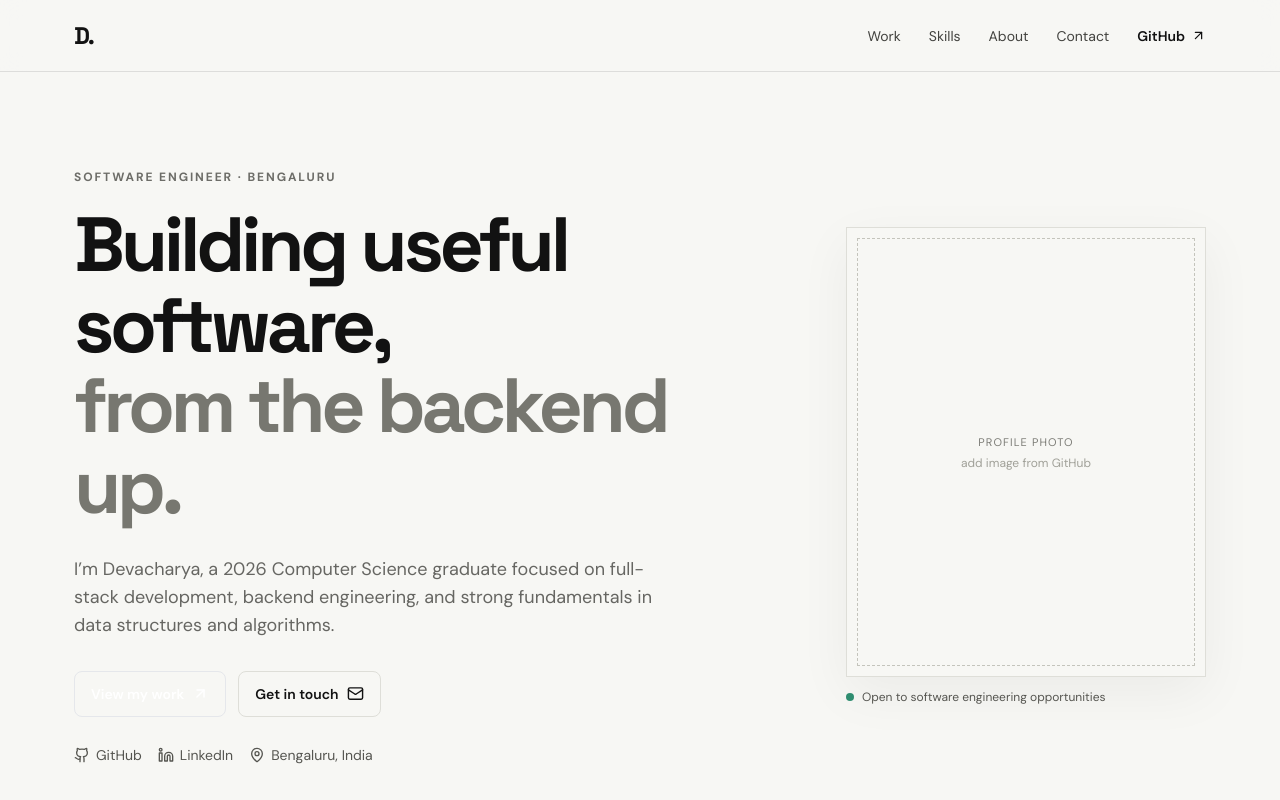
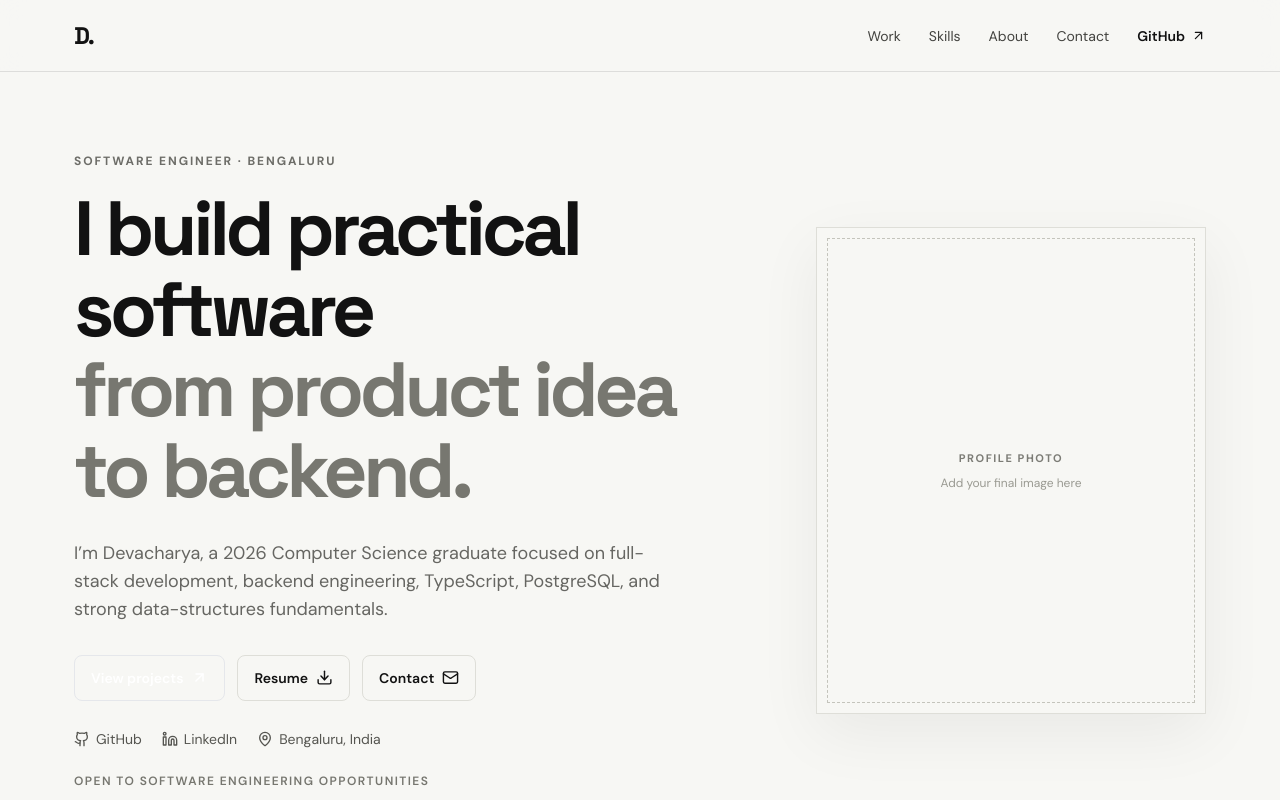
Before and after one commit to devacharya80/Portfolio, a React (Vite) app: page / in a window 1280 px wide. Shown: the top 800 px of the page. Built offline with nearby package versions, Linux system fonts and the light colour scheme.

Commit message:
refactor: improve recruiter-first portfolio structure

```diff
--- a/src/components/sections/Hero.jsx
+++ b/src/components/sections/Hero.jsx
@@ -1,29 +1,51 @@
-import { ArrowUpRight, Github, Linkedin, Mail, MapPin } from "lucide-react";
+import { ArrowUpRight, Download, Github, Linkedin, Mail, MapPin } from "lucide-react";
 import Button from "../ui/Button";
+
 export default function Hero({ profile, links }) {
   return (
-    <section className="section-wrap grid min-h-[670px] grid-cols-1 items-center gap-14 pt-16 lg:grid-cols-[1.15fr_.85fr] lg:gap-20 lg:pt-24">
+    <section aria-labelledby="hero-title" className="section-wrap grid min-h-[620px] grid-cols-1 items-center gap-12 pt-14 sm:min-h-[680px] sm:pt-20 lg:grid-cols-[1.15fr_.85fr] lg:gap-20">
       <div>
         <p className="eyebrow">SOFTWARE ENGINEER · BENGALURU</p>
-        <h1 className="hero-title">Building useful software,<br /><span>from the backend up.</span></h1>
-        <p className="mt-7 max-w-[650px] text-base text-muted sm:text-lg">I’m Devacharya, a 2026 Computer Science graduate focused on full-stack development, backend engineering, and strong fundamentals in data structures and algorithms.</p>
+        <h1 id="hero-title" className="hero-title max-w-[900px]">
+          I build practical software
+          <br />
+          <span>from product idea to backend.</span>
+        </h1>
+        <p className="mt-7 max-w-[680px] text-base leading-7 text-muted sm:text-lg">
+          I’m Devacharya, a 2026 Computer Science graduate focused on full-stack development,
+          backend engineering, TypeScript, PostgreSQL, and strong data-structures fundamentals.
+        </p>
+
         <div className="mt-8 flex flex-wrap gap-3">
-          <Button href="#work">View my work <ArrowUpRight size={17} /></Button>
-          <Button href={links.email} variant="light">Get in touch <Mail size={17} /></Button>
+          <Button href="#work">View projects <ArrowUpRight size={17} /></Button>
+          <Button href={links.resume} variant="light">Resume <Download size={17} /></Button>
+          <Button href={links.email} variant="light">Contact <Mail size={17} /></Button>
         </div>
-        <div className="mt-7 flex flex-wrap gap-4 text-sm text-[#555550]">
-          <a className="inline-flex items-center gap-1.5" href={links.github} target="_blank" rel="noreferrer"><Github size={16} /> GitHub</a>
-          <a className="inline-flex items-center gap-1.5" href={links.linkedin} target="_blank" rel="noreferrer"><Linkedin size={16} /> LinkedIn</a>
-          <span className="inline-flex items-center gap-1.5"><MapPin size={16} /> {profile.location}</span>
+
+        <div className="mt-7 flex flex-wrap gap-x-5 gap-y-3 text-sm text-[#555550]">
+          <a className="focus-ring inline-flex items-center gap-1.5" href={links.github} target="_blank" rel="noreferrer" aria-label="Open GitHub profile">
+            <Github size={16} aria-hidden="true" /> GitHub
+          </a>
+          <a className="focus-ring inline-flex items-center gap-1.5" href={links.linkedin} target="_blank" rel="noreferrer" aria-label="Open LinkedIn profile">
+            <Linkedin size={16} aria-hidden="true" /> LinkedIn
+          </a>
+          <span className="inline-flex items-center gap-1.5">
+            <MapPin size={16} aria-hidden="true" /> {profile.location}
+          </span>
         </div>
+
+        <p className="mt-6 text-xs font-semibold uppercase tracking-[.12em] text-[#76766f]">
+          Open to software engineering opportunities
+        </p>
       </div>
-      <div className="w-full max-w-[360px] lg:justify-self-end">
-        <div className="aspect-[4/5] border border-line bg-surface p-2.5 shadow-[0_16px_50px_rgba(0,0,0,.05)]">
-          <div className="flex h-full flex-col items-center justify-center border border-dashed border-[#c4c4bc] text-center text-[11px] uppercase tracking-[.1em] text-[#7c7c76]">
-            <span>Profile photo</span><small className="mt-1 normal-case tracking-normal text-xs text-[#a0a098]">add image from GitHub</small>
+
+      <div className="w-full max-w-[390px] justify-self-center lg:justify-self-end">
+        <div className="aspect-[4/5] border border-line bg-surface p-2.5 shadow-[0_20px_60px_rgba(0,0,0,.06)]">
+          <div className="flex h-full flex-col items-center justify-center border border-dashed border-[#c4c4bc] px-6 text-center">
+            <span className="text-[11px] font-bold uppercase tracking-[.14em] text-[#7c7c76]">Profile photo</span>
+            <small className="mt-2 text-xs text-[#9a9a92]">Add your final image here</small>
           </div>
         </div>
-        <div className="mt-3 flex items-center gap-2 text-xs text-[#555550]"><span className="h-2 w-2 rounded-full bg-[#2f8d70]" />Open to software engineering opportunities</div>
       </div>
     </section>
   );
```
